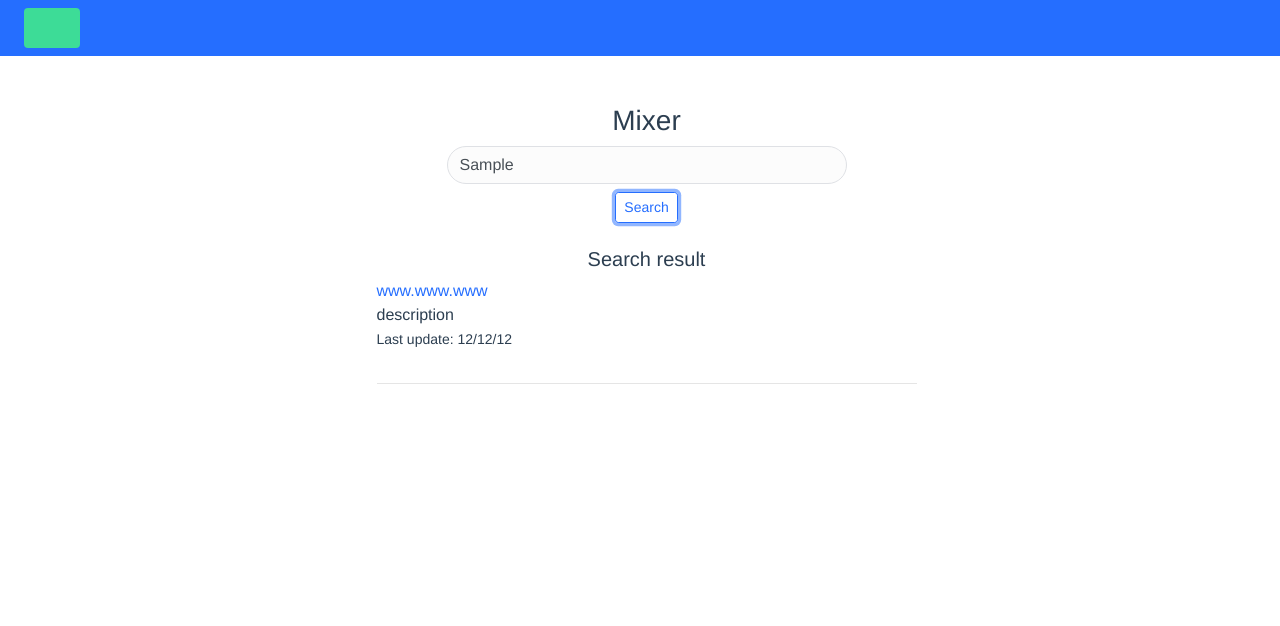
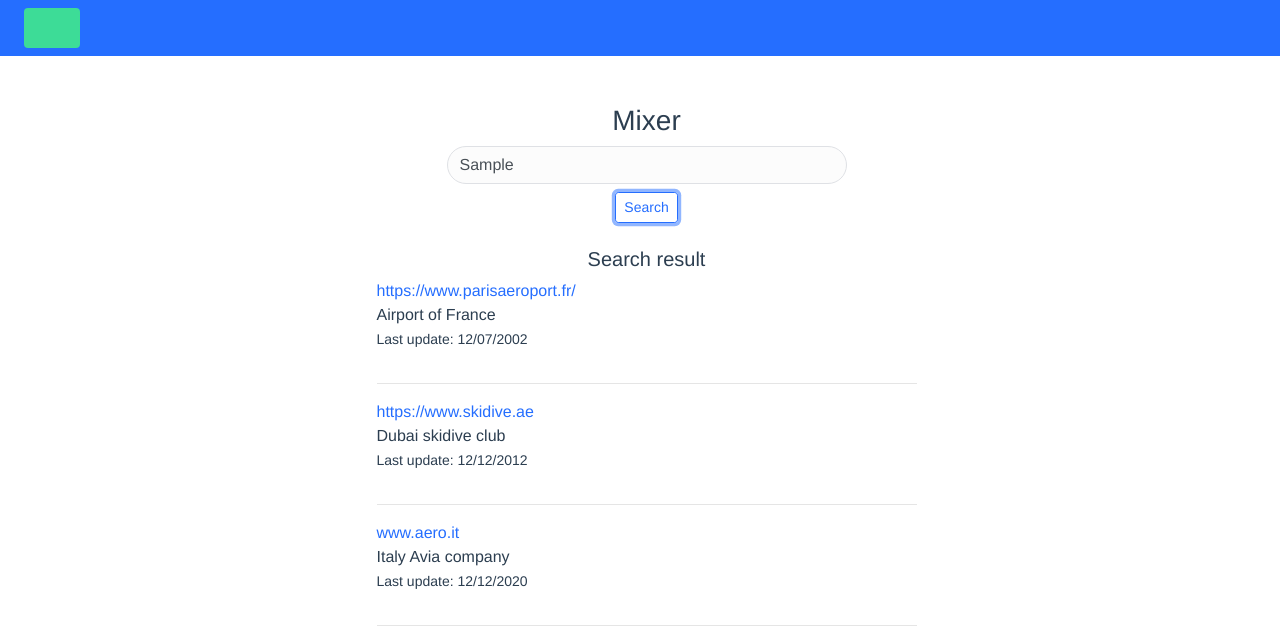
Before and after one commit to armanideveloper/chatTest, a Vue app: page / in a window 1280 px wide. Both pictures are taken after typing "Sample" into the empty fields and a click on the button "Search". Shown: the top 626 px of the page. Built offline with nearby package versions, Linux system fonts and the light colour scheme.

Commit message:
feature/ add logic to search logic

```diff
--- a/src/components/atoms/button.vue
+++ b/src/components/atoms/button.vue
@@ -1,5 +1,5 @@
 <template>
-  <b-button class="btn-sm" :variant="buttonVariant">
+  <b-button @click="emitData" class="btn-sm" :variant="buttonVariant">
     {{ buttonText }}
   </b-button>
 </template>
@@ -16,6 +16,11 @@ export default {
       type: String,
       default: "outline-primary"
     }
+  },
+  methods: {
+    emitData() {
+      this.$emit('callButton')
+    }
   }
 }
 </script>
--- a/src/components/molecules/search-custom.vue
+++ b/src/components/molecules/search-custom.vue
@@ -7,16 +7,25 @@
             Mixer
           </h3>
           <input-search class="list-wrapper-first--search-input mb-2" />
-          <custom-button buttonText="Search" />
+          <custom-button @callButton="fetchData()" buttonText="Search" />
         </b-col>
       </b-col>
       <b-col cols="12" class="mt-4 list-wrapper-last">
         <div class="list-wrapper-last--result">
-          <h5 class="mb-2">
-            Search result
-          </h5>
-          <result-block />
-          <hr>
+          <div v-if="currentArray !== null">
+            <h5 class="mb-2">
+              Search result
+            </h5>
+            <div v-for="(item, index) in currentArray" v-bind:key="index">
+              <result-block :blockResult="item" />
+              <hr>
+            </div>
+          </div>
+          <div v-else>
+            <h5>
+              Please press find button
+            </h5>
+          </div>
         </div>
       </b-col>
     </b-row>
@@ -37,9 +46,31 @@ export default {
   },
   data: function () {
     return {
-      fakeJsonArray: []
+      fakeJsonArray: [
+        {
+          link: 'https://www.parisaeroport.fr/',
+          description: 'Airport of France',
+          date: '12/07/2002'
+        },
+        {
+          link: 'https://www.skidive.ae',
+          description: 'Dubai skidive club',
+          date: '12/12/2012'
+        },
+        {
+          link: 'www.aero.it',
+          description: 'Italy Avia company',
+          date: '12/12/2020'
+        }
+      ],
+      currentArray: null
     }
   },
+  methods: {
+    fetchData() {
+      this.currentArray = this.fakeJsonArray
+    }
+  }
 };
 </script>
 
```
